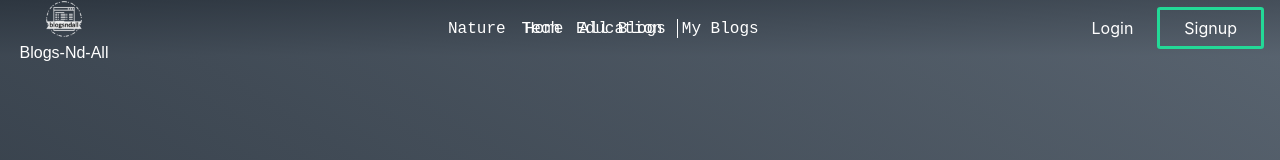
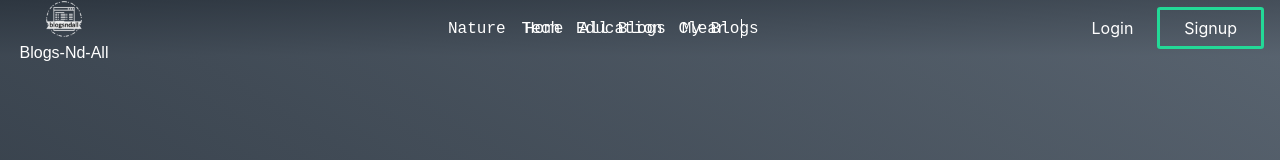
Before and after one commit to Mr2Time/caskade-blogz, a React (Create React App) app in the folder client/: page /signup in a window 1280 px wide. Shown: the top 160 px of the page. Built offline with nearby package versions, Linux system fonts and the light colour scheme.

Commit message:
simple filtering implemented

```diff
--- a/client/src/App.jsx
+++ b/client/src/App.jsx
@@ -1,37 +1,71 @@
-import React,{useState, useEffect} from 'react'
-import {useSelector, useDispatch} from 'react-redux'
-import axios from 'axios';
+import React, { useState, useEffect } from "react";
+import { useSelector, useDispatch } from "react-redux";
+import axios from "axios";
 import { Routes, Route, useLocation } from "react-router-dom";
 
-import TipTap from './components/TipTap';
-import Nav from './components/Navbar'
-import Home from './pages/Home';
-import MyBlogs from './pages/MyBlogs';
-import Blogs from './pages/Blogs';
-import Login from './pages/Login';
-import Signup from './pages/Signup';
-import BlogPage from './pages/BlogPage';
+import TipTap from "./components/TipTap";
+import Nav from "./components/Navbar";
+import Home from "./pages/Home";
+import MyBlogs from "./pages/MyBlogs";
+import Blogs from "./pages/Blogs";
+import Login from "./pages/Login";
+import Signup from "./pages/Signup";
+import BlogPage from "./pages/BlogPage";
 
-import GlobalStyle from './components/GlobalStyles';
-
+import GlobalStyle from "./components/GlobalStyles";
 
 function App() {
-  const {pathname, key} = useLocation();
+  const { pathname, key } = useLocation();
 
   const User = useSelector((state) => state.user);
   const dispatch = useDispatch();
 
   const [navFilterLoading, setNavFilterLoading] = useState(false);
 
+  const [FBlogs, setFBlogs] = useState("");
+  const [MFBlogs, setMFBlogs] = useState("");
+  const [errorFiltering, setErrorFiltering] = useState({
+    status: false,
+    message: "",
+  });
+
   return (
     <>
       <GlobalStyle />
-      <Nav Auth={User.auth} dispatch={dispatch} Email={User.email} setNavFilterLoading={setNavFilterLoading}/>
+      <Nav
+        Auth={User.auth}
+        dispatch={dispatch}
+        Email={User.email}
+        setNavFilterLoading={setNavFilterLoading}
+        setFBlogs={setFBlogs}
+        setMFBlogs={setMFBlogs}
+        setErrorFiltering={setErrorFiltering}
+      />
       <Routes location={pathname} key={key}>
         <Route path="/">
           <Route index element={<Home />} />
-            <Route path="blogs" element={<Blogs navFilterLoading={navFilterLoading}/>} />
-            <Route path="my-blogs" element={<MyBlogs navFilterLoading={navFilterLoading}/>} />
+          <Route
+            path="blogs"
+            element={
+              <Blogs
+                navFilterLoading={navFilterLoading}
+                FBlogs={FBlogs}
+                setFBlogs={setFBlogs}
+                errorFiltering={errorFiltering}
+              />
+            }
+          />
+          <Route
+            path="my-blogs"
+            element={
+              <MyBlogs
+                navFilterLoading={navFilterLoading}
+                MFBlogs={MFBlogs}
+                setMFBlogs={setMFBlogs}
+                errorFiltering={errorFiltering}
+              />
+            }
+          />
           <Route path="editor" element={<TipTap />} />
           <Route path="login" element={<Login />} />
           <Route path="signup" element={<Signup />} />
--- a/client/src/components/Card.jsx
+++ b/client/src/components/Card.jsx
@@ -78,7 +78,7 @@ const CardContainer = styled.div`
             background-color: #0f9bba;
             p {
                 width: fit-content;
-                padding: 0.2rem 0.5rem;
+                padding: 0.5rem 0.5rem;
                 font-size: 0.8rem;
                 font-weight: lighter;
                 color: #fff;
--- a/client/src/components/Navbar.jsx
+++ b/client/src/components/Navbar.jsx
@@ -6,7 +6,6 @@ import { Link, useNavigate, useLocation } from "react-router-dom";
 import { setAuth, userData } from "../reducers/userSlice";
 import { useSelector, useDispatch } from "react-redux";
 import { setWholeState } from "../reducers/blogSlice";
-import axios from "axios";
 
 import logo from "../assets/logo.png";
 
@@ -18,40 +17,97 @@ const handleLogout = (dispatch) => {
   dispatch(userData({}));
 };
 
-const Navbar = ({ Auth, dispatch, Email, setNavFilterLoading }) => {
+const Navbar = ({ Auth, dispatch, Email, setNavFilterLoading, setFBlogs, setMFBlogs, setErrorFiltering }) => {
   const location = useLocation();
   let path = location.pathname;
 
   let email = Auth ? Email.split("@")[0] : "";
   email = email.charAt(0).toLowerCase() + email.slice(1);
 
-  const blogsCopy = JSON.stringify(useSelector((state) => state.blog));
   const allBlogs = useSelector((state) => state.blog);
   const myBlogs = useSelector((state) => state.user.blogs);
+  const blog = path === "/blogs" ? allBlogs : myBlogs;
   const [filter, setFilter] = useState("");
-  const originalState = useMemo(() => JSON.parse(blogsCopy), []);
 
   useEffect(() => {
     setNavFilterLoading(true);
-    let filteredBlogs = [];
-    const keys = Object.keys(allBlogs);
+    let filteredBlogs;
+    const keys = path === "/blogs" ? Object.keys(allBlogs) : Object.keys(myBlogs);
     if (filter.startsWith("nat")) {
-      // reset the state to the original state
-      dispatch(setWholeState(originalState));
-      console.log("original state", originalState);
-      filteredBlogs = keys.filter(key => allBlogs[key].tags.some(tag => tag.startsWith("nat"))).map((key, index) => ({index, ...allBlogs[key]})
-      );
-    } else if (filter.startsWith("tech")) {
-      filteredBlogs = keys.filter(key => allBlogs[key].tags.some(tag => tag.startsWith("tech"))).map((key, index) => ({index, ...allBlogs[key]})
-      );
-    } else if (filter.startsWith("edu")) {
-      filteredBlogs = keys.filter(key => allBlogs[key].tags.some(tag => tag.startsWith("edu"))).map((key, index) => ({index, ...allBlogs[key]})
-      );
-    } else {
-      filteredBlogs = keys.map((key, index) => ({index, ...allBlogs[key]})
-      );
+      filteredBlogs = keys.filter(key => blog[key].tags.some(tag => tag.startsWith("nat"))).map((key, index) => ({index, ...blog[key]}));
+      // check if filtered blogs is empty, set error message if it is empty
+      if (filteredBlogs.length === 0 || filteredBlogs === undefined) {
+        setErrorFiltering({
+          status: true,
+          message: "0 Blogs Found"
+        })
+        return;
+      } else {
+        setErrorFiltering({
+          status: false,
+          message: ""
+        })
+      }
+      if (path === "/blogs") {
+        setFBlogs(filteredBlogs);
+      } else if (path === "/my-blogs") {
+        setMFBlogs(filteredBlogs);
+      }
     }
-    dispatch(setWholeState(filteredBlogs));
+    if (filter.startsWith("tech")) {
+      filteredBlogs = keys.filter(key => blog[key].tags.some(tag => tag.startsWith("tech"))).map((key, index) => ({index, ...blog[key]}));
+      // check the route and set the blogs accordingly
+      if (filteredBlogs.length === 0 || filteredBlogs === undefined) {
+        setErrorFiltering({
+          status: true,
+          message: "0 Blogs Found"
+        })
+        return;
+      } else {
+        setErrorFiltering({
+          status: false,
+          message: ""
+        })
+      }
+      if (path === "/blogs") {
+        setFBlogs(filteredBlogs);
+      } else if (path === "/my-blogs") {
+        setMFBlogs(filteredBlogs);
+      }
+    }
+    if (filter.startsWith("edu")) {
+      filteredBlogs = keys.filter(key => blog[key].tags.some(tag => tag.startsWith("edu"))).map((key, index) => ({index, ...blog[key]}));
+
+      // check if filtered blogs isnt empty
+      if (filteredBlogs.length === 0 || filteredBlogs === undefined) {
+        // set error message
+        setErrorFiltering({
+          status: true,
+          message: "0 Blogs Found"
+        })
+        return;
+      } else {
+        setErrorFiltering({
+          status: false,
+          message: ""
+        })
+      }
+      if (path === "/blogs") {
+        setFBlogs(filteredBlogs);
+      } else if (path === "/my-blogs") {
+        setMFBlogs(filteredBlogs);
+      }
+    }
+
+    // if user clicks on clear button
+    if (filter === "") {
+      if (path === "/blogs") {
+        setFBlogs(allBlogs);
+      } else if (path === "/my-blogs") {
+        setMFBlogs(myBlogs);
+      }
+    }
+
     setNavFilterLoading(false);
   }, [filter]);
 
@@ -65,6 +121,7 @@ const Navbar = ({ Auth, dispatch, Email, setNavFilterLoading }) => {
         <button className="filter-btn" onClick={() => setFilter("nature")}>Nature</button>
         <button className="filter-btn" onClick={() => setFilter("tech")}>Tech</button>
         <button className="filter-btn" onClick={() => setFilter("education")}>Education</button>
+        <button className="filter-btn" onClick={() => setFilter("")}>Clear</button>
       </div>
       <ul className="nav-links">
         <li>
--- a/client/src/pages/Blogs.jsx
+++ b/client/src/pages/Blogs.jsx
@@ -6,6 +6,7 @@ import Card from '../components/Card';
 import styled from 'styled-components';
 import Spinner from './../components/Spinner';
 import placeholder01 from '../assets/placeholder-01.png';
+import NoBlogs from './NoBlogs';
 
 
 function checkIfImageExists(url, callback) {
@@ -26,30 +27,30 @@ function checkIfImageExists(url, callback) {
 
   }
 
-const Blogs = ({navFilterLoading}) => {
+const Blogs = ({navFilterLoading, FBlogs, setFBlogs, errorFiltering}) => {
 
     const dispatch = useDispatch();
     const [loading, setLoading] = useState(true);
 
     const uri  = 'http://localhost:8000/api/blogs/posts';
 
+    const ABlogs = useSelector((state) => state.blog);
+    const blogs = FBlogs ? FBlogs : ABlogs;
+
     useEffect(() => {
       const  getBlogs = async () => {
           setLoading(true);
           try {
               const res = await axios.get(uri);
-              // decontruct
               dispatch(setWholeState({...res.data.blog}));
+              setFBlogs(res.data.blog);
               setLoading(false);
             } catch (error) {
                 setLoading(true);
-                console.log(error);
             }
         }
         getBlogs();
     }, []);
-
-    const blogs = useSelector(state => state.blog);
 
     return (
         <Container>
@@ -71,6 +72,8 @@ const Blogs = ({navFilterLoading}) => {
                             }
                         });
                         return (
+                          <>
+                          {errorFiltering.status ? <NoBlogs /> : (
                             <Card
                             key={index}
                             id={blogs[key]._id}
@@ -81,6 +84,8 @@ const Blogs = ({navFilterLoading}) => {
                             author={blogs[key].author.slice(0, blogs[key].author.indexOf("@"))}
                             date={blogs[key].createdAt.slice(0, 10)}
                             />
+                            )}
+                            </>
                             )
                         })
                 }
@@ -103,7 +108,8 @@ const AllBlogs = styled.div`
   margin-top: 5rem;
   justify-items: center;
   align-items: center;
-  grid-gap: 1.5rem 0;uto;
+  grid-gap: 1.5rem 0;
+
   @media (max-width: 1500px) {
     grid-template-columns: repeat(3, 1fr);
   }
--- a/client/src/pages/MyBlogs.jsx
+++ b/client/src/pages/MyBlogs.jsx
@@ -1,5 +1,4 @@
 import React, { useEffect } from "react";
-import Create from "../components/Create";
 import { useSelector, useDispatch } from "react-redux";
 import axios from "axios";
 import ErrorPage from "../components/ErrorPage";
@@ -7,28 +6,26 @@ import styled from "styled-components";
 import { userData } from "../reducers/userSlice";
 import Spinner from "../components/Spinner";
 import Cards from "../components/Cards";
+import NoBlogs from './NoBlogs';
 
-export default function MyBlogs() {
+
+export default function MyBlogs({MFBlogs, setMFBlogs, errorFiltering}) {
   const user = useSelector((state) => state.user);
   const dispatch = useDispatch();
   const [loading, setLoading] = React.useState(false);
-
-
-  // const firstImg = firstImg.match(/<img[^>]*>/)[0];
-
   const uri = "http://localhost:8000/api/users/myblogs";
+  const blogs = MFBlogs ? MFBlogs : user.blogs;
 
   useEffect(() => {
     setLoading(true);
     const getMyBlogs = async () => {
-    const userId = localStorage.getItem("user");
+      const userId = localStorage.getItem("user");
       try {
         const res = user.auth && await axios.get(uri, {
           params: { id: userId },
         });
         const id = res.data.user._id;
         const {email, blogs } = res.data.user;
-
         dispatch(userData({id, email, blogs}))
       } catch (error) {
         setLoading(true)
@@ -38,8 +35,13 @@ export default function MyBlogs() {
     };
 
     getMyBlogs();
+  }, []);
 
-  }, []);
+  useEffect(() => {
+      if (user.auth) {
+        setMFBlogs(user.blogs);
+      }
+  }, [user])
 
 
   return (
@@ -48,8 +50,9 @@ export default function MyBlogs() {
         <>
         {loading ? <Spinner /> : (
           <>
-          <Cards blogs={user.blogs} auth={user.auth}/>
-          {/* <Create /> */}
+          {errorFiltering.status ? <NoBlogs /> : (
+            <Cards blogs={blogs} auth={user.auth}/>
+            )}
         </>
           )}
         </>
--- /dev/null
+++ b/client/src/pages/NoBlogs.jsx
@@ -0,0 +1,26 @@
+import React from 'react';
+import styled from 'styled-components';
+
+const NoBlogs = () => {
+    return (
+        <NBlogs>
+            <h1>No Blogs Found</h1>
+        </NBlogs>
+    );
+}
+
+export default NoBlogs;
+
+
+const NBlogs = styled.div`
+height: 93vh;
+background: linear-gradient(
+    to right top,
+    rgb(40, 49, 59, 0.9),   rgb(72, 84, 97, 0.7)
+
+  );
+display: flex;
+justify-content: center;
+align-items: center;
+
+`;
```
Also changed, not shown: client/src/components/ABlogs.jsx (deleted, +0 -7 lines), client/src/pages/BlogPage.jsx (+3 -16 lines). Lines whose indentation alone changed are shown as unchanged.
